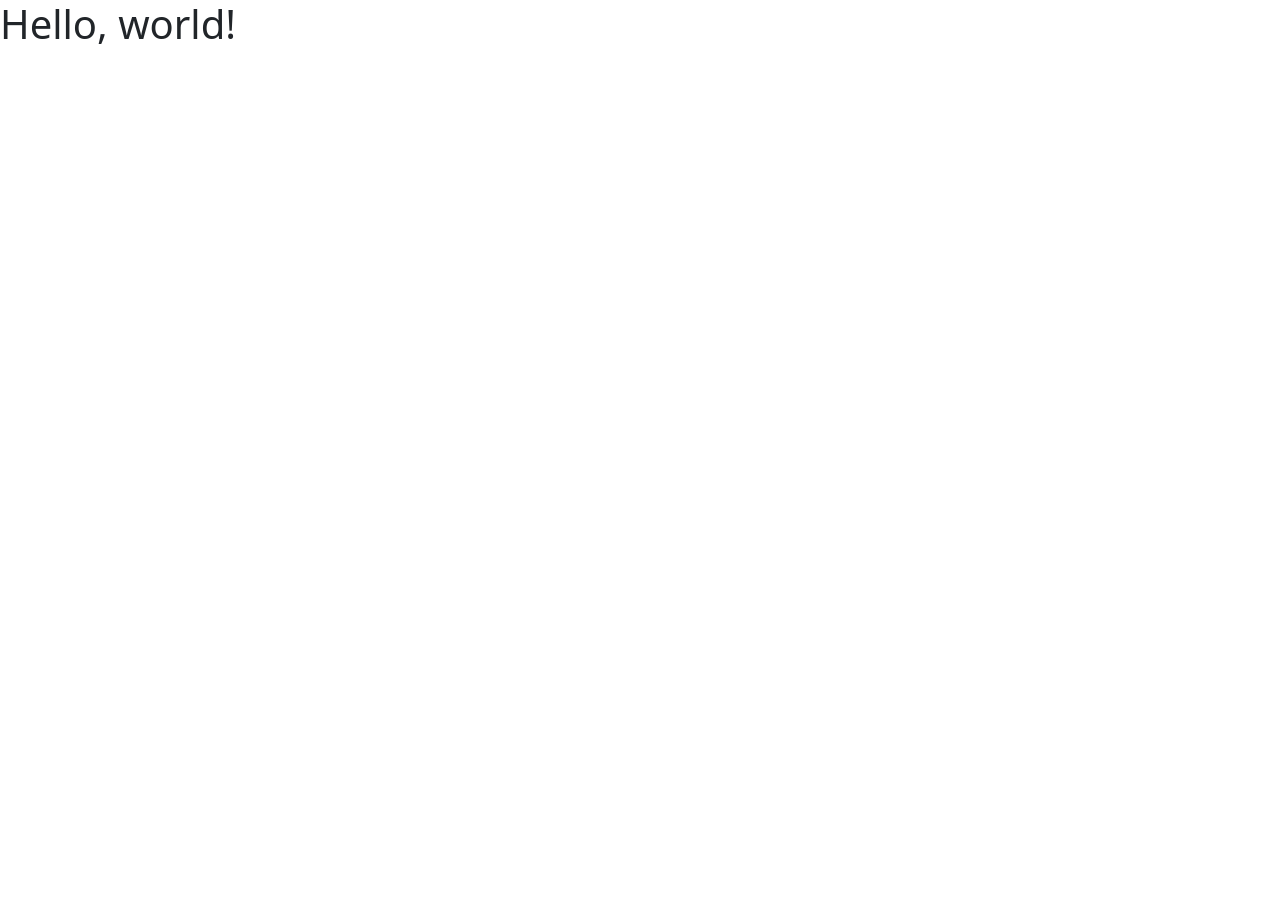
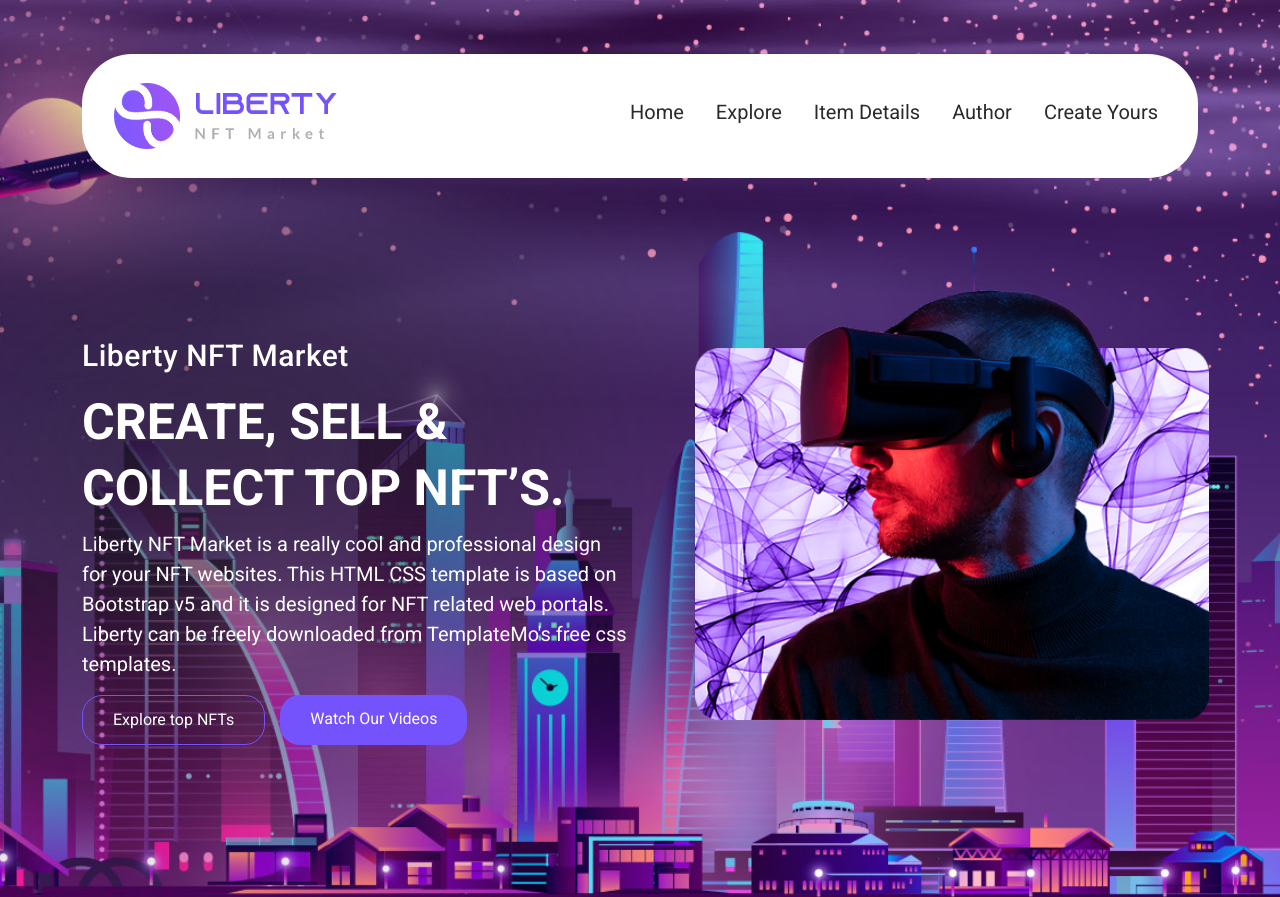
Before and after one commit to NicoSalzano/CloneSite, a plain HTML site: page index.html in a window 1280 px wide. Shown: the top 897 px of the page. Before the commit the page ends 800 px from the top, so only its background shows below. Drawn offline with nearby package versions, Linux system fonts and the light colour scheme.

Commit message:
create main section

```diff
--- a/index.html
+++ b/index.html
@@ -7,11 +7,89 @@
 
     <!-- Bootstrap CSS -->
     <link href="https://cdn.jsdelivr.net/npm/bootstrap@5.0.2/dist/css/bootstrap.min.css" rel="stylesheet" integrity="sha384-EVSTQN3/azprG1Anm3QDgpJLIm9Nao0Yz1ztcQTwFspd3yD65VohhpuuCOmLASjC" crossorigin="anonymous">
+    <!-- Font Awesome -->
+    <link rel="stylesheet" href="https://kit.fontawesome.com/497d6018c2.css" crossorigin="anonymous">
+    <!-- Fonts -->
+    <link href="https://fonts.googleapis.com/css2?family=Poppins:ital,wght@0,400;0,500;1,100;1,200&family=Roboto:ital,wght@0,100;0,300;0,400;0,500;0,700;0,900;1,100;1,300;1,400;1,500;1,900&display=swap" rel="stylesheet">
 
+    <!-- Style CSS -->
+    <link rel="stylesheet" href="style.css">
     <title>NFT Clone</title>
   </head>
   <body>
-    <h1>Hello, world!</h1>
+    <!-- NAVBAR SECTION -->
+    <header class="header-sticky header-area mt-4">
+        <div class="container">
+            <div class="row">
+                <div class="col-12">
+                    <nav class="navbar navbar-expand-lg navbar-dark  py-4 align-items-center bgc-white" aria-label="Fourth navbar example">
+                        <div class="container-fluid">
+                          <a class="navbar-brand px-2" href="#">
+                            <img src="./media/logo.png" alt="">
+                          </a>
+                          <button class="navbar-toggler " type="button" data-bs-toggle="collapse" data-bs-target="#navbarsExample04" aria-controls="navbarsExample04" aria-expanded="false" aria-label="Toggle navigation">
+                            <span class="navbar-toggler-icon pc-purple"></span>
+                          </button>
+
+                          <div class="collapse navbar-collapse" id="navbarsExample04">
+                            <ul class="navbar-nav ms-auto mb-2 fs-5">
+                              <li class="nav-item ">
+                                <a class="nav-link  px-3" href="#">Home</a>
+                              </li>
+                              <li class="nav-item">
+                                <a class="nav-link px-3" href="#">Explore</a>
+                              </li>
+                              <li class="nav-item">
+                                <a class="nav-link px-3" href="">Item Details</a>
+                              </li>
+                              <li class="nav-item">
+                                <a class="nav-link px-3" href="">Author</a>
+                              </li>
+                              <li class="nav-item">
+                                <a class="nav-link px-3" href="">Create Yours</a>
+                              </li>
+                            </ul>
+                          </div>
+                        </div>
+                      </nav>
+                </div>
+            </div>
+        </div>
+    </header>
+    <!-- END NAVBAR SECTION -->
+    <!-- MAIN SECTION  -->
+    <section  class="main-banner">
+        <div class="container pc-white">
+            <div class="row">
+                <div class="col-12 col-lg-6">
+                    <div class="title  py-5">
+                        <h6 class="border-title">
+                            Liberty NFT Market
+                        </h6>
+                        <h2 class="main-title ">
+                            CREATE, SELL & COLLECT TOP NFT’S.
+                        </h2>
+                        <p class="main-p ">
+                            Liberty NFT Market is a really cool and professional design for your NFT websites. This HTML CSS template is based on Bootstrap v5 and it is designed for NFT related web portals. Liberty can be freely downloaded from TemplateMo's free css templates.
+                        </p>
+                       <div class="buttons d-flex ">
+                        <!-- <div class=""> -->
+                                <a href="" class="border-button">Explore top NFTs</a>
+                        <!-- </div> -->
+                        <!-- <div class=""> -->
+                                <a href="" class="main-button">Watch Our Videos</a>
+                        <!-- </div> -->
+                       </div>
+                    </div>
+                </div>
+                <div class="col-12 col-lg-6">
+                    <div class="main-foto">
+                        <img src="./media/banner-01.png" alt="">
+                    </div>
+                </div>
+            </div>
+        </div>
+    </section>
 
     <!-- Optional JavaScript; choose one of the two! -->
 
--- a/style.css
+++ b/style.css
@@ -0,0 +1,158 @@
+:root{
+    --purple:#7453fc;
+    --white:#fff;
+    --black:#2a2a2a;
+
+}
+
+
+
+.bgc{
+    background-color: var(--purple);
+}
+.bgc-white{
+    background-color: #fff;
+}
+
+.pc-purple{
+    color: var(--purple);
+}
+
+.pc-white{
+    color: var(--white);
+}
+
+.pc.black{
+    color: #2a2a2a;
+}
+
+body{
+    font-family:'Roboto', sans-serif;
+}
+
+a{
+    text-decoration: none;
+}
+
+
+
+
+
+
+  /* HEADER STYLE */
+
+.header-area{
+    background-color: transparent;
+    position: absolute;
+    height: 70px;
+    top: 30px;
+    left: 0;
+    right: 0;
+    z-index: 100;
+}
+.navbar{
+    border-radius: 50px;
+
+}
+
+.nav-link{
+    color: #2a2a2a !important;
+    background-color: transparent;
+    border-radius: 20px;
+
+
+}
+
+
+.nav-item :hover{
+    color: #fff !important;
+    background-color: #7453fc;
+    border-radius: 20px;
+    transition: 0.5s;
+}
+
+
+/* modificare toggle collpase */
+
+
+/* MAIN STYLE */
+
+.main-banner{
+    background-image: url(./media/banner-bg.jpg);
+    background-position: center center;
+    background-repeat: no-repeat;
+    background-size: cover;
+    padding-top: 290px;
+    padding-bottom: 240px;
+    background-color: #2a2a2a;
+    width: 100%;
+}
+
+.title{
+
+}
+
+.border-title{
+    font-size: 30px;
+    font-weight: 500;
+    margin-bottom: 15px;
+    letter-spacing: 0.5px;
+}
+
+.main-title{
+    font-size: 50px;
+    font-weight: 700;
+    line-height: 66px;
+    text-transform: uppercase;
+}
+
+.main-p{
+    font-size: 20px;
+    line-height: 30px;
+    /* margin-top: 20px; */
+
+}
+
+.buttons{
+
+}
+/* CONTROLLARE HOVER BOTTONI */
+.border-button{
+    color: #fff;
+    background-color: transparent;
+    border-radius: 20px;
+    padding: 12px 30px;
+    border: 1px solid #7453fc;
+    display: inline-block;
+    margin-right: 15px;
+}
+
+
+.main-button{
+    color: #fff !important;
+    background-color: #7453fc;
+    border-radius: 20px;
+    padding: 12px 30px;
+    display: inline-block;
+
+}
+
+/* CONTROLLARE HOVER BOTTONI FINE  */
+.main-foto{
+
+    display: flex;
+    height: 310px;
+    width: 100%;
+}
+
+@media  screen and (min-width:760px) {
+
+    .main-foto{
+        /* margin-left: 50px; */
+        justify-content: center;
+        display: flex;
+        height: 430px;
+        width: 100%;
+        padding-left: 10%;
+    }
+}
```
Also changed, not shown: media/banner-01.png (added), media/banner-bg.jpg (added), media/logo.png (added).
